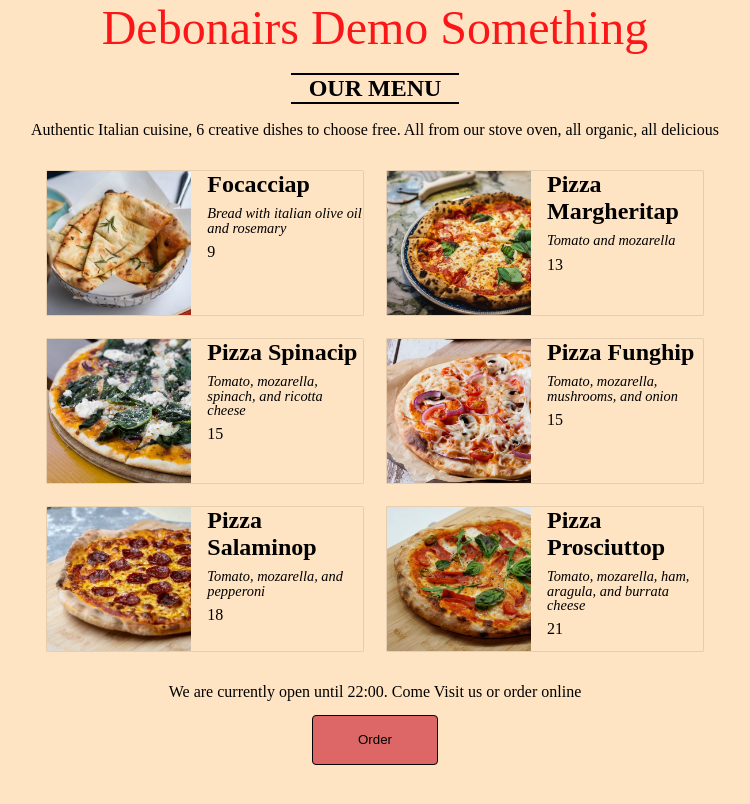
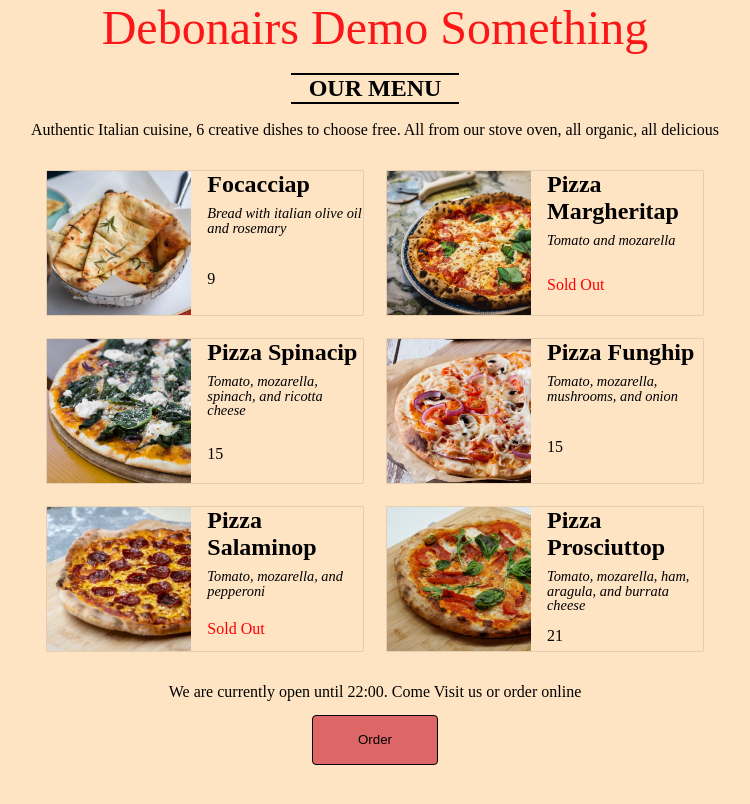
Before and after one commit to FortunateOmonuwa/Res-Menu, a React (Vite) app in the folder Debonairs-Menu/: page / in a window 1280 px wide. Shown: the top 804 px of the page, without its empty margins (265-1015 px from the left). Built offline with nearby package versions, Linux system fonts and the light colour scheme.

Commit message:
add sold out prop

```diff
--- a/Debonairs-Menu/src/data.js
+++ b/Debonairs-Menu/src/data.js
@@ -11,7 +11,7 @@ const pizzaData = [
     ingredients: "Tomato and mozarella",
     price: 10,
     photoName: "pizzas/margherita.jpg",
-    soldOut: false,
+    soldOut: true,
   },
   {
     name: "Pizza Spinaci",
--- a/Debonairs-Menu/src/index.css
+++ b/Debonairs-Menu/src/index.css
@@ -42,6 +42,7 @@ img {
   gap: 1.5em;
   width: 68%;
   justify-self: center;
+  justify-content: space-evenly;
   padding-block: 2em;
 }
 .main .pizza-list .pizzas {
@@ -49,6 +50,10 @@ img {
   box-shadow: 0px 0px 0px 0.5px rgba(0, 0, 0, 0.2);
   gap: 1em;
   transition: all 0.8s ease-in-out;
+}
+.main .pizza-list .pizzas .content {
+  display: grid;
+  justify-content: space-evenly;
 }
 .main .pizza-list .pizzas .content p {
   font-weight: 100;
--- a/Debonairs-Menu/src/index.scss
+++ b/Debonairs-Menu/src/index.scss
@@ -42,6 +42,7 @@ img {
         gap: 1.5em;
         width: 68%;
         justify-self: center;
+        justify-content: space-evenly;
         padding-block: 2em;
 
         .pizzas {
@@ -49,7 +50,10 @@ img {
             box-shadow: 0px 0px 0px 0.5px rgba(0, 0, 0, 0.2);
             gap: 1em;
             transition: all 0.8s ease-in-out;
+
             .content {
+                display: grid;
+                justify-content: space-evenly;
                 h2 {
                 }
                 p {
--- a/Debonairs-Menu/src/pizza.jsx
+++ b/Debonairs-Menu/src/pizza.jsx
@@ -1,3 +1,4 @@
+/* eslint-disable react/prop-types */
 const Pizza = (props) => {
   const isDarkmode = true;
 
@@ -7,9 +8,16 @@ const Pizza = (props) => {
     <div className="pizzas">
       <img src={props.photoName} alt="" className="pizza-image" />
       <div className="content">
-        <h2 style={style}>{props.name}p</h2>
-        <p>{props.ingredients}</p>
-        <span>{props.price + 3}</span>
+        <div>
+          <h2 style={style}>{props.name}p</h2>
+          <p>{props.ingredients}</p>
+        </div>
+
+        {props.soldOut ? (
+          <div style={{ color: "red", display: "grid" }}>Sold Out</div>
+        ) : (
+          <span>{props.price + 3}</span>
+        )}
       </div>
     </div>
   );
```
Also changed, not shown: 1 other file (tests, documents, lock files or other folders).
